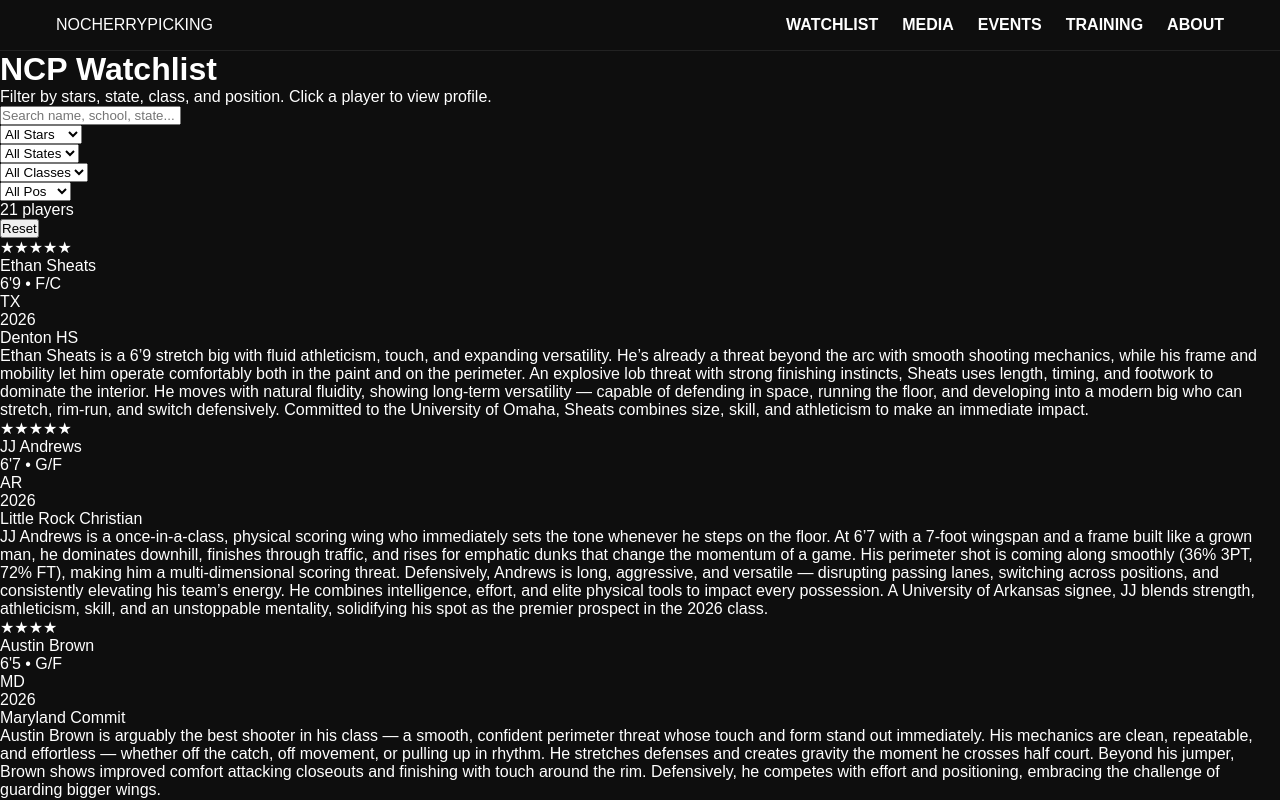
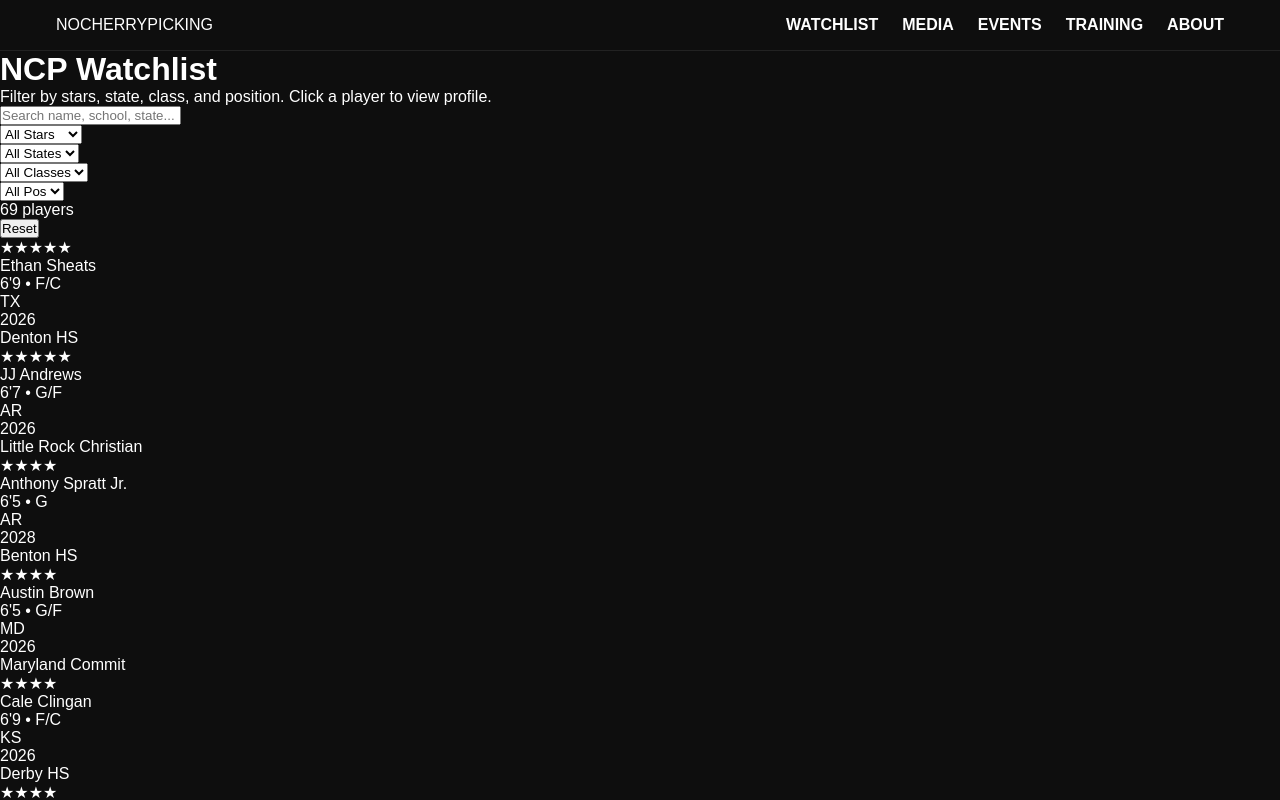
Before and after one commit to nocherrypicking-ra/ncphoops, a Next.js app: page /watchlist in a window 1280 px wide. Shown: the top 800 px of the page. Built offline with nearby package versions, Linux system fonts and the light colour scheme.

Commit message:
Update watchlist.ts

```diff
--- a/app/watchlist/_data/watchlist.ts
+++ b/app/watchlist/_data/watchlist.ts
@@ -1,16 +1,7 @@
-export type WatchlistPlayer = {
-  id: string;
-  name: string;
-  height: string;
-  position: string;
-  classYear: string;
-  school: string;
-  state: string;
-  stars: number; // 1-5
-  summary?: string; // optional
-};
+import type { WatchlistPlayer } from "../WatchlistClient";
 
 export const watchlist: WatchlistPlayer[] = [
+  // 5★
   {
     id: "jj-andrews-2026",
     name: "JJ Andrews",
@@ -20,8 +11,6 @@ export const watchlist: WatchlistPlayer[] = [
     school: "Little Rock Christian",
     state: "AR",
     stars: 5,
-    summary:
-      "JJ Andrews is a once-in-a-class, physical scoring wing who immediately sets the tone whenever he steps on the floor. At 6’7 with a 7-foot wingspan and a frame built like a grown man, he dominates downhill, finishes through traffic, and rises for emphatic dunks that change the momentum of a game. His perimeter shot is coming along smoothly (36% 3PT, 72% FT), making him a multi-dimensional scoring threat. Defensively, Andrews is long, aggressive, and versatile — disrupting passing lanes, switching across positions, and consistently elevating his team’s energy. He combines intelligence, effort, and elite physical tools to impact every possession. A University of Arkansas signee, JJ blends strength, athleticism, skill, and an unstoppable mentality, solidifying his spot as the premier prospect in the 2026 class.",
   },
   {
     id: "ethan-sheats-2026",
@@ -32,9 +21,9 @@ export const watchlist: WatchlistPlayer[] = [
     school: "Denton HS",
     state: "TX",
     stars: 5,
-    summary:
-      "Ethan Sheats is a 6’9 stretch big with fluid athleticism, touch, and expanding versatility. He’s already a threat beyond the arc with smooth shooting mechanics, while his frame and mobility let him operate comfortably both in the paint and on the perimeter. An explosive lob threat with strong finishing instincts, Sheats uses length, timing, and footwork to dominate the interior. He moves with natural fluidity, showing long-term versatility — capable of defending in space, running the floor, and developing into a modern big who can stretch, rim-run, and switch defensively. Committed to the University of Omaha, Sheats combines size, skill, and athleticism to make an immediate impact.",
   },
+
+  // 4★
   {
     id: "austin-brown-2026",
     name: "Austin Brown",
@@ -44,8 +33,6 @@ export const watchlist: WatchlistPlayer[] = [
     school: "Maryland Commit",
     state: "MD",
     stars: 4,
-    summary:
-      "Austin Brown is arguably the best shooter in his class — a smooth, confident perimeter threat whose touch and form stand out immediately. His mechanics are clean, repeatable, and effortless — whether off the catch, off movement, or pulling up in rhythm. He stretches defenses and creates gravity the moment he crosses half court. Beyond his jumper, Brown shows improved comfort attacking closeouts and finishing with touch around the rim. Defensively, he competes with effort and positioning, embracing the challenge of guarding bigger wings.",
   },
   {
     id: "zvon-king-2026",
@@ -56,8 +43,6 @@ export const watchlist: WatchlistPlayer[] = [
     school: "Hampton Commit",
     state: "TX",
     stars: 4,
-    summary:
-      "Zvon King is a pure scorer with high two-way potential and a motor that never quits. At 6’5 with a long, athletic frame, King can get a bucket from anywhere on the floor. He’s dangerous off the dribble, confident shooting off movement, and thrives attacking gaps with balance and control. Defensively, his length, athleticism, and effort give him major upside as a perimeter stopper.",
   },
   {
     id: "trey-rhodes-2026",
@@ -68,20 +53,16 @@ export const watchlist: WatchlistPlayer[] = [
     school: "Arkansas HS",
     state: "AR",
     stars: 4,
-    summary:
-      "Trey Rhodes is a freak of nature — smooth, explosive, and built like he was made for highlight reels. He blends power and finesse seamlessly — dangerous spotting up or attacking off the dribble. Defensively, he’s versatile enough to guard every position. Projected low-major to mid-major with upside to rise even higher.",
   },
   {
     id: "tk-taylor-2026",
     name: "TK Taylor",
     height: "6'6",
-    position: "Forward",
+    position: "F",
     classYear: "2026",
     school: "San Angelo Central",
     state: "TX",
     stars: 4,
-    summary:
-      "TK Taylor is a powerful, explosive 6’6 forward with high-major tools and a rapidly rising trajectory. He attacks the rim with authority, dominates in transition, and is expanding his handle and shot creation. Defensively, he blocks shots, slides with guards, rebounds in traffic, and can switch without being exploited.",
   },
   {
     id: "dominic-fulton-2026",
@@ -92,8 +73,6 @@ export const watchlist: WatchlistPlayer[] = [
     school: "Plainview HS",
     state: "TX",
     stars: 4,
-    summary:
-      "Dominic Fulton is physically imposing and polished, applying constant pressure downhill and scoring from all three levels. He plays a mature, winning brand of basketball — shares it, competes on both ends, and guards multiple positions with strength and athleticism.",
   },
   {
     id: "cale-clingan-2026",
@@ -104,20 +83,16 @@ export const watchlist: WatchlistPlayer[] = [
     school: "Derby HS",
     state: "KS",
     stars: 4,
-    summary:
-      "Cale Clingan is a modern 6’9 big with shooting touch, mobility, and growing physical presence. He’s a real stretch threat, can attack closeouts, and shows feel with the ball. Defensively, he offers rim protection and switchability.",
   },
   {
     id: "mj-ward-2026",
-    name: 'Mahliek "MJ" Ward',
+    name: "Mahliek “MJ” Ward",
     height: "6'1",
     position: "G",
     classYear: "2026",
     school: "Arkansas HS",
     state: "AR",
     stars: 4,
-    summary:
-      "MJ Ward is a high-IQ, two-way floor general defined by control, confidence, and elite skill. He dictates tempo, scores at all three levels, and sets the tone defensively as an elite on-ball defender who embraces tough assignments.",
   },
   {
     id: "jayden-tyeskie-2026",
@@ -128,9 +103,19 @@ export const watchlist: WatchlistPlayer[] = [
     school: "Longview HS",
     state: "TX",
     stars: 4,
-    summary:
-      "Deadeye sniper with a high release and smooth mechanics. Dangerous attacking closeouts with pull-ups, shot fakes, and jab steps. High-IQ guard with active arms defensively creating disruption.",
   },
+  {
+    id: "anthony-spratt-jr-2028",
+    name: "Anthony Spratt Jr.",
+    height: "6'5",
+    position: "G",
+    classYear: "2028",
+    school: "Benton HS",
+    state: "AR",
+    stars: 4,
+  },
+
+  // 3★
   {
     id: "jantz-alsup-2026",
     name: "Jantz Alsup",
@@ -140,8 +125,6 @@ export const watchlist: WatchlistPlayer[] = [
     school: "South Central Prep",
     state: "OK",
     stars: 3,
-    summary:
-      "Long, versatile forward with confidence, length, and feel. Comfortable on the perimeter or mid-post, thrives in transition, and continues improving as a shooter. Defensively can guard multiple positions and rebound.",
   },
   {
     id: "greydon-howell-2027",
@@ -152,8 +135,6 @@ export const watchlist: WatchlistPlayer[] = [
     school: "Broken Bow",
     state: "OK",
     stars: 3,
-    summary:
-      "Explosive, multi-sport athlete with blinding speed and high-level instincts. Elite processor and playmaker, fearless motor, and a dynamic guard who pressures defenses every possession.",
   },
   {
     id: "carter-chism-2026",
@@ -164,8 +145,6 @@ export const watchlist: WatchlistPlayer[] = [
     school: "Mt. Pleasant",
     state: "TX",
     stars: 3,
-    summary:
-      "Fiery, competitive floor general with high IQ and clutch confidence. Controls tempo, creates off the bounce, and competes defensively with pride and anticipation.",
   },
   {
     id: "brian-cal-jr-2028",
@@ -173,12 +152,52 @@ export const watchlist: WatchlistPlayer[] = [
     height: "6'1",
     position: "G",
     classYear: "2028",
-    school: "Benton HS",
+    school: "Benton",
     state: "AR",
     stars: 3,
-    summary:
-      "Poised young floor general with mature command and smooth offensive rhythm. Comfortable in P&R, communicates, leads naturally, and competes defensively with pride.",
   },
+  {
+    id: "monti-mixon-2028",
+    name: "Monti Mixon",
+    height: "6'8",
+    position: "F/C",
+    classYear: "2028",
+    school: "Nevada HS",
+    state: "AR",
+    stars: 3,
+  },
+  {
+    id: "travis-gary-jr-2027",
+    name: "Travis Gary Jr.",
+    height: "5'10",
+    position: "G",
+    classYear: "2027",
+    school: "Jefferson HS",
+    state: "TX",
+    stars: 3,
+  },
+  {
+    id: "hudson-roberts-2028",
+    name: "Hudson Roberts",
+    height: "6'1",
+    position: "G",
+    classYear: "2028",
+    school: "Redwater HS",
+    state: "TX",
+    stars: 3,
+  },
+  {
+    id: "gavyn-young-2027",
+    name: "Gavyn Young",
+    height: "5'10",
+    position: "G",
+    classYear: "2027",
+    school: "Kirby",
+    state: "AR",
+    stars: 3,
+  },
+
+  // 2★
   {
     id: "jordan-valentine-2026",
     name: "Jordan Valentine",
@@ -187,9 +206,7 @@ export const watchlist: WatchlistPlayer[] = [
     classYear: "2026",
     school: "Choctaw",
     state: "OK",
-    stars: 3,
-    summary:
-      "Rugged two-way player who plays downhill with aggression and sets the tone defensively. Guards multiple positions and brings toughness every possession.",
+    stars: 2,
   },
   {
     id: "javonte-ford-2026",
@@ -199,9 +216,7 @@ export const watchlist: WatchlistPlayer[] = [
     classYear: "2026",
     school: "Pleasant Hill",
     state: "LA",
-    stars: 3,
-    summary:
-      "Physically imposing athlete who attacks downhill with authority. Motor and explosiveness stand out, with improving jumper and disruptive defensive impact.",
+    stars: 2,
   },
   {
     id: "matthew-widtfield-2027",
@@ -211,9 +226,7 @@ export const watchlist: WatchlistPlayer[] = [
     classYear: "2027",
     school: "Lucas Lovejoy",
     state: "TX",
-    stars: 3,
-    summary:
-      "High-IQ steady guard who controls the game with poise. Reads defenses, plays within flow, and leads with smart decisions and unselfish play.",
+    stars: 2,
   },
   {
     id: "bernard-zylan-2026",
@@ -223,9 +236,7 @@ export const watchlist: WatchlistPlayer[] = [
     classYear: "2026",
     school: "Denton Ryan",
     state: "TX",
-    stars: 3,
-    summary:
-      "Smooth athletic wing with bounce and polish. Versatile scorer with growing perimeter game, and a two-way profile with length and effort.",
+    stars: 2,
   },
   {
     id: "xavier-bazzelle-2026",
@@ -236,8 +247,6 @@ export const watchlist: WatchlistPlayer[] = [
     school: "Blevins",
     state: "AR",
     stars: 2,
-    summary:
-      "Crafty shifty lefty scorer with pace and control. Dangerous shot-maker with improving playmaking reads and active defensive instincts.",
   },
   {
     id: "zuo-kpogba-2026",
@@ -248,8 +257,6 @@ export const watchlist: WatchlistPlayer[] = [
     school: "Douglass HS",
     state: "OK",
     stars: 2,
-    summary:
-      "Explosive athlete with elite first step and vertical burst. Downhill pressure creator, transition weapon, and disruptive defender with a high motor.",
   },
   {
     id: "colton-spence-2027",
@@ -257,10 +264,442 @@ export const watchlist: WatchlistPlayer[] = [
     height: "6'11",
     position: "C",
     classYear: "2027",
-    school: "McLeod HS",
+    school: "McLeod",
     state: "TX",
     stars: 2,
-    summary:
-      "Raw but intriguing stretch big with rare size and shooting touch. Also flashes rim protection. Needs strength and mobility development to unlock full upside.",
+  },
+  {
+    id: "cj-whaley-2028",
+    name: "CJ Whaley",
+    height: "6'6",
+    position: "F/C",
+    classYear: "2028",
+    school: "Atlanta",
+    state: "TX",
+    stars: 2,
+  },
+  {
+    id: "peyton-hicks-2026",
+    name: "Peyton Hicks",
+    height: "6'7",
+    position: "F/C",
+    classYear: "2026",
+    school: "Genoa",
+    state: "AR",
+    stars: 2,
+  },
+  {
+    id: "josiah-morales-2027",
+    name: "Josiah Morales",
+    height: "5'10",
+    position: "PG",
+    classYear: "2027",
+    school: "Classen SAS",
+    state: "OK",
+    stars: 2,
+  },
+  {
+    id: "ben-elam-2026",
+    name: "Ben Elam",
+    height: "6'2",
+    position: "G",
+    classYear: "2026",
+    school: "Shattuck HS",
+    state: "OK",
+    stars: 2,
+  },
+  {
+    id: "kristian-payne-2026",
+    name: "Kristian Payne",
+    height: "6'7",
+    position: "F/C",
+    classYear: "2026",
+    school: "Grind Prep",
+    state: "AR",
+    stars: 2,
+  },
+  {
+    id: "braylon-guerin-2026",
+    name: "Braylon Guerin",
+    height: "6'5",
+    position: "G/F",
+    classYear: "2026",
+    school: "Northeast HS",
+    state: "LA",
+    stars: 2,
+  },
+  {
+    id: "deunte-hamilton-2026",
+    name: "Deunte Hamilton",
+    height: "5'11",
+    position: "G",
+    classYear: "2026",
+    school: "Magnolia",
+    state: "AR",
+    stars: 2,
+  },
+  {
+    id: "isaiah-robinson-2026",
+    name: "Isaiah Robinson",
+    height: "6'3",
+    position: "G/F",
+    classYear: "2026",
+    school: "El Dorado",
+    state: "AR",
+    stars: 2,
+  },
+  {
+    id: "ty-palermo-2027",
+    name: "Ty Palermo",
+    height: "6'5",
+    position: "G/F",
+    classYear: "2027",
+    school: "Lafayette",
+    state: "LA",
+    stars: 2,
+  },
+  {
+    id: "zaybreion-cooper-2027",
+    name: "Zaybreion Cooper",
+    height: "5'10",
+    position: "G",
+    classYear: "2027",
+    school: "Liberty-Eylau",
+    state: "TX",
+    stars: 2,
+  },
+
+  // 1★
+  {
+    id: "quincy-shelton-2026",
+    name: "Quincy Shelton",
+    height: "6'0",
+    position: "G",
+    classYear: "2026",
+    school: "Hugo",
+    state: "OK",
+    stars: 1,
+  },
+  {
+    id: "baker-hoskins-2026",
+    name: "Baker Hoskins",
+    height: "6'5",
+    position: "F/C",
+    classYear: "2026",
+    school: "Idabel",
+    state: "OK",
+    stars: 1,
+  },
+  {
+    id: "jason-webster-2027",
+    name: "Jason Webster",
+    height: "6'6",
+    position: "G/F",
+    classYear: "2027",
+    school: "Jefferson",
+    state: "TX",
+    stars: 1,
+  },
+  {
+    id: "micah-timmons-2027",
+    name: "Micah Timmons",
+    height: "6'1",
+    position: "G",
+    classYear: "2027",
+    school: "Gladewater HS",
+    state: "TX",
+    stars: 1,
+  },
+  {
+    id: "mason-lindsay-2026",
+    name: "Mason Lindsay",
+    height: "6'3",
+    position: "G/F",
+    classYear: "2026",
+    school: "Kirby",
+    state: "AR",
+    stars: 1,
+  },
+  {
+    id: "isaac-aaron-2026",
+    name: "Isaac Aaron",
+    height: "6'1",
+    position: "G",
+    classYear: "2026",
+    school: "El Dorado",
+    state: "AR",
+    stars: 1,
+  },
+  {
+    id: "kedrid-smith-2028",
+    name: "Kedrid Smith",
+    height: "6'5",
+    position: "F/C",
+    classYear: "2028",
+    school: "Pleasant Grove",
+    state: "TX",
+    stars: 1,
+  },
+  {
+    id: "devon-hall-clark-2027",
+    name: "Devon Hall-Clark",
+    height: "6'5",
+    position: "F/C",
+    classYear: "2027",
+    school: "Liberty-Eylau",
+    state: "TX",
+    stars: 1,
+  },
+  {
+    id: "adam-orr-2027",
+    name: "Adam Orr",
+    height: "6'2",
+    position: "G/F",
+    classYear: "2027",
+    school: "Texas High",
+    state: "TX",
+    stars: 1,
+  },
+  {
+    id: "javon-raye-2026",
+    name: "Javon Raye",
+    height: "6'4",
+    position: "G/F",
+    classYear: "2026",
+    school: "ESTEM Charter",
+    state: "AR",
+    stars: 1,
+  },
+  {
+    id: "holden-kirk-2026",
+    name: "Holden Kirk",
+    height: "6'4",
+    position: "F",
+    classYear: "2026",
+    school: "ESTEM Charter",
+    state: "AR",
+    stars: 1,
+  },
+  {
+    id: "landon-burley-2026",
+    name: "Landon Burley",
+    height: "6'0",
+    position: "G",
+    classYear: "2026",
+    school: "Columbia Christian",
+    state: "AR",
+    stars: 1,
+  },
+  {
+    id: "riley-jones-2026",
+    name: "Riley Jones",
+    height: "5'10",
+    position: "G",
+    classYear: "2026",
+    school: "ESTEM Charter",
+    state: "AR",
+    stars: 1,
+  },
+  {
+    id: "kingston-alexander-2026",
+    name: "Kingston Alexander",
+    height: "5'10",
+    position: "G",
+    classYear: "2026",
+    school: "ESTEM Charter",
+    state: "AR",
+    stars: 1,
+  },
+  {
+    id: "jace-sullivan-2026",
+    name: "Jace Sullivan",
+    height: "5'10",
+    position: "G",
+    classYear: "2026",
+    school: "Mt. Pleasant Chapel Hill",
+    state: "TX",
+    stars: 1,
+  },
+  {
+    id: "fabean-grigsby-2026",
+    name: "Fabean Grigsby",
+    height: "5'9",
+    position: "G",
+    classYear: "2026",
+    school: "Hooks",
+    state: "TX",
+    stars: 1,
+  },
+  {
+    id: "devaurionte-jackson-2026",
+    name: "Devaurionte Jackson",
+    height: "5'9",
+    position: "G",
+    classYear: "2026",
+    school: "Liberty-Eylau",
+    state: "TX",
+    stars: 1,
+  },
+  {
+    id: "jordan-hughey-2026",
+    name: "Jordan Hughey",
+    height: "5'10",
+    position: "G",
+    classYear: "2026",
+    school: "Nevada County HS",
+    state: "AR",
+    stars: 1,
+  },
+  {
+    id: "keyonte-wingfield-2026",
+    name: "Keyonte Wingfield",
+    height: "5'10",
+    position: "G",
+    classYear: "2026",
+    school: "Nevada County HS",
+    state: "AR",
+    stars: 1,
+  },
+  {
+    id: "javier-gomez-2026",
+    name: "Javier Gomez",
+    height: "5'10",
+    position: "G",
+    classYear: "2026",
+    school: "Blevins",
+    state: "AR",
+    stars: 1,
+  },
+  {
+    id: "keedan-adamson-2026",
+    name: "Keedan Adamson",
+    height: "6'0",
+    position: "PG",
+    classYear: "2026",
+    school: "Paris HS",
+    state: "TX",
+    stars: 1,
+  },
+  {
+    id: "kaydrien-henderson-2026",
+    name: "KayDrien Henderson",
+    height: "6'5",
+    position: "F",
+    classYear: "2026",
+    school: "Paris HS",
+    state: "TX",
+    stars: 1,
+  },
+  {
+    id: "nick-henderson-2026",
+    name: "Nick Henderson",
+    height: "5'9",
+    position: "PG",
+    classYear: "2026",
+    school: "Western Heights",
+    state: "OK",
+    stars: 1,
+  },
+  {
+    id: "jakyvian-hill-2026",
+    name: "Jakyvian Hill",
+    height: "6'2",
+    position: "G",
+    classYear: "2026",
+    school: "Marshall HS",
+    state: "TX",
+    stars: 1,
+  },
+  {
+    id: "victor-easter-2026",
+    name: "Victor Easter",
+    height: "6'0",
+    position: "G",
+    classYear: "2026",
+    school: "Lake Hamilton HS",
+    state: "AR",
+    stars: 1,
+  },
+  {
+    id: "javarious-russell-2026",
+    name: "Javarious Russell",
+    height: "5'11",
+    position: "G",
+    classYear: "2026",
+    school: "Benton HS",
+    state: "AR",
+    stars: 1,
+  },
+  {
+    id: "axl-janske-2028",
+    name: "Axl Janske",
+    height: "6'2",
+    position: "PG",
+    classYear: "2028",
+    school: "Hot Springs Lakeside",
+    state: "AR",
+    stars: 1,
+  },
+  {
+    id: "landon-woods-2026",
+    name: "Landon Woods",
+    height: "5'11",
+    position: "G",
+    classYear: "2026",
+    school: "England HS",
+    state: "AR",
+    stars: 1,
+  },
+  {
+    id: "aden-scribner-2026",
+    name: "Aden Scribner",
+    height: "6'5",
+    position: "G/F",
+    classYear: "2026",
+    school: "England HS",
+    state: "AR",
+    stars: 1,
+  },
+  {
+    id: "damien-vickz-2029",
+    name: "Damien Vickz",
+    height: "6'0",
+    position: "G",
+    classYear: "2029",
+    school: "McLeod HS",
+    state: "AR",
+    stars: 1,
+  },
+  {
+    id: "jaidyn-king-kirkindoff-2026",
+    name: "Jaidyn King-Kirkindoff",
+    height: "5'11",
+    position: "G",
+    classYear: "2026",
+    school: "Longview HS",
+    state: "TX",
+    stars: 1,
+  },
+  {
+    id: "caden-mcclain-2026",
+    name: "Caden McClain",
+    height: "5'10",
+    position: "G",
+    classYear: "2026",
+    school: "Redwater HS",
+    state: "TX",
+    stars: 1,
+  },
+
+  // Extra names you listed but didn’t give full formatted fields for
+  {
+    id: "shawn-hall-2028",
+    name: "Shawn Hall",
+    height: "6'2",
+    position: "G/F",
+    classYear: "2028",
+    school: "Liberty-Eylau HS",
+    state: "TX",
+    stars: 2,
   },
 ];
```
